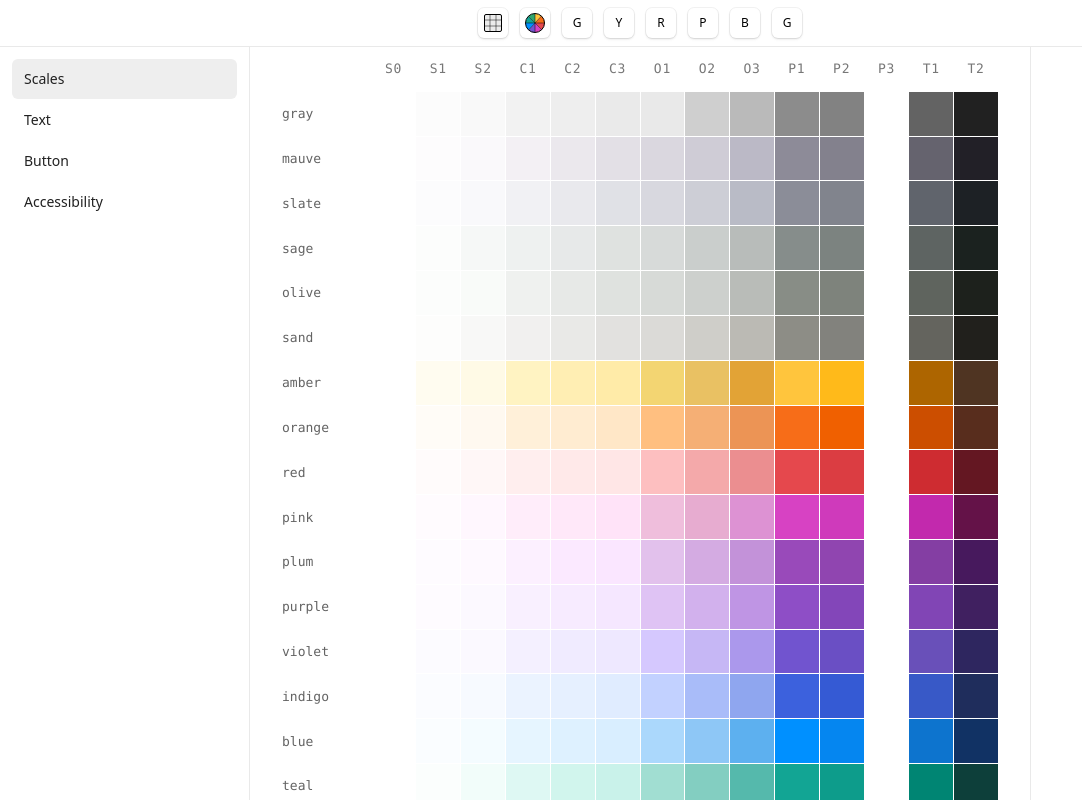
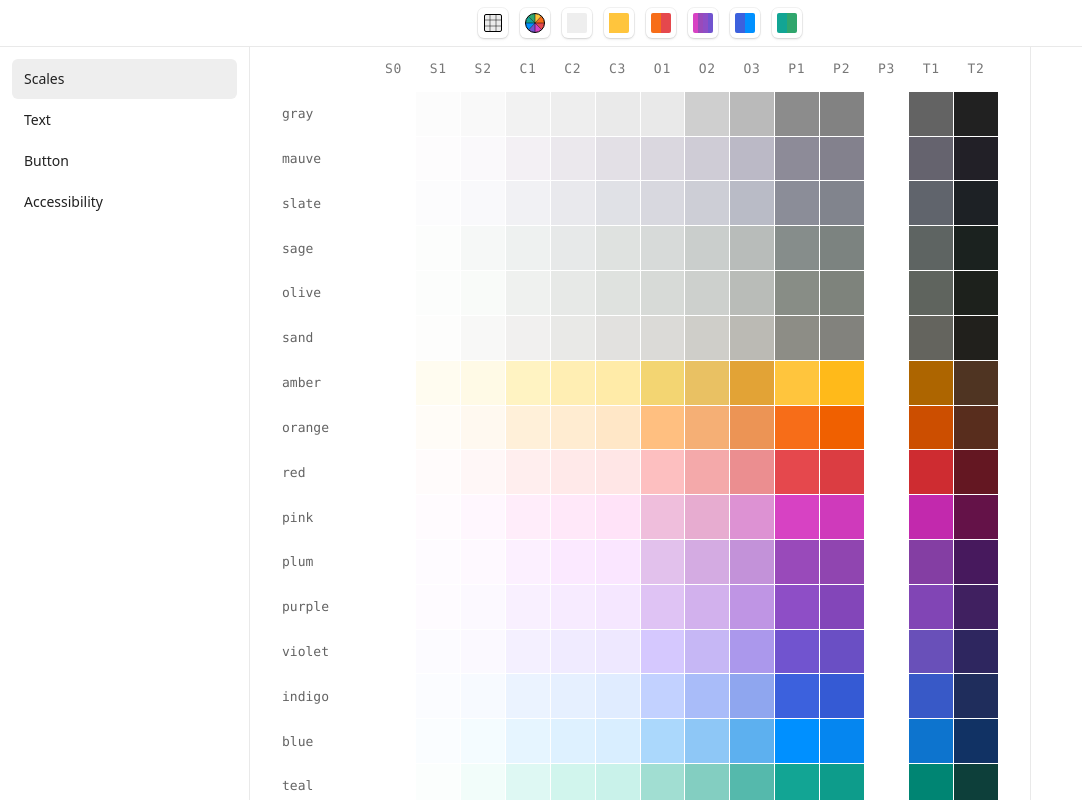
Before and after one commit to colmtuite/color-system, a Next.js app: page / in a window 1280 px wide. Shown: the whole page, without its empty margins (0-1082 px from the left). Built offline with nearby package versions, Linux system fonts and the light colour scheme.

Commit message:
fancy hue group toggles

```diff
--- a/src/app/components/Header.tsx
+++ b/src/app/components/Header.tsx
@@ -44,7 +44,9 @@ export default function Header() {
           onPressedChange={(pressed) => setHueFilter('grays', pressed)}
           aria-label="toggle grays"
         >
-          <span style={{ fontSize: '12px', fontWeight: '500' }}>G</span>
+          <div className="d-f w-5">
+            <div className="HueIndicator" role="presentation" style={{ backgroundColor: 'var(--gray-c2)' }} />
+          </div>
         </Toggle>
 
         <Toggle
@@ -52,7 +54,9 @@ export default function Header() {
           onPressedChange={(pressed) => setHueFilter('yellows', pressed)}
           aria-label="toggle yellows"
         >
-          <span style={{ fontSize: '12px', fontWeight: '500' }}>Y</span>
+          <div className="d-f w-5">
+            <div className="HueIndicator" role="presentation" style={{ backgroundColor: 'var(--amber-p1)' }} />
+          </div>
         </Toggle>
 
         <Toggle
@@ -60,7 +64,10 @@ export default function Header() {
           onPressedChange={(pressed) => setHueFilter('reds', pressed)}
           aria-label="toggle reds"
         >
-          <span style={{ fontSize: '12px', fontWeight: '500' }}>R</span>
+          <div className="d-f w-5">
+            <div className="HueIndicator" role="presentation" style={{ backgroundColor: 'var(--orange-p1)' }} />
+            <div className="HueIndicator" role="presentation" style={{ backgroundColor: 'var(--red-p1)' }} />
+          </div>
         </Toggle>
 
         <Toggle
@@ -68,7 +75,13 @@ export default function Header() {
           onPressedChange={(pressed) => setHueFilter('purples', pressed)}
           aria-label="toggle purples"
         >
-          <span style={{ fontSize: '12px', fontWeight: '500' }}>P</span>
+          <div className="d-f w-5">
+            <div className="HueIndicator" role="presentation" style={{ backgroundColor: 'var(--pink-p1)' }} />
+            <div className="HueIndicator" role="presentation" style={{ backgroundColor: 'var(--plum-p1)' }} />
+            <div className="HueIndicator" role="presentation" style={{ backgroundColor: 'var(--purple-p1)' }} />
+            <div className="HueIndicator" role="presentation" style={{ backgroundColor: 'var(--violet-p1)' }} />
+
+          </div>
         </Toggle>
 
         <Toggle
@@ -76,7 +89,10 @@ export default function Header() {
           onPressedChange={(pressed) => setHueFilter('blues', pressed)}
           aria-label="toggle blues"
         >
-          <span style={{ fontSize: '12px', fontWeight: '500' }}>B</span>
+          <div className="d-f w-5">
+            <div className="HueIndicator" role="presentation" style={{ backgroundColor: 'var(--indigo-p1)' }} />
+            <div className="HueIndicator" role="presentation" style={{ backgroundColor: 'var(--blue-p1)' }} />
+          </div>
         </Toggle>
 
         <Toggle
@@ -84,7 +100,10 @@ export default function Header() {
           onPressedChange={(pressed) => setHueFilter('greens', pressed)}
           aria-label="toggle greens"
         >
-          <span style={{ fontSize: '12px', fontWeight: '500' }}>G</span>
+          <div className="d-f w-5">
+            <div className="HueIndicator" role="presentation" style={{ backgroundColor: 'var(--teal-p1)' }} />
+            <div className="HueIndicator" role="presentation" style={{ backgroundColor: 'var(--green-p1)' }} />
+          </div>
         </Toggle>
       </div>
     </header>
--- a/src/app/css/globals.css
+++ b/src/app/css/globals.css
@@ -102,3 +102,18 @@ body {
 /* .demo-grid-cell:last-child {
   border-bottom: none;
 } */
+
+.HueIndicator {
+  flex-shrink: 0;
+  flex-basis: 0;
+  flex-grow: 1;
+  height: 20px;
+}
+
+.HueIndicator:first-child {
+  border-radius: 2px 0 0 2px;
+}
+
+.HueIndicator:last-child {
+  border-radius: 0 2px 2px 0;
+}
--- a/src/app/css/main.css
+++ b/src/app/css/main.css
@@ -96,3 +96,5 @@ html {
 .jc-c {
   justify-content: center;
 }
+.fg-1 { flex-grow: 1; }
+.w-5 { width: 20px; }
```
